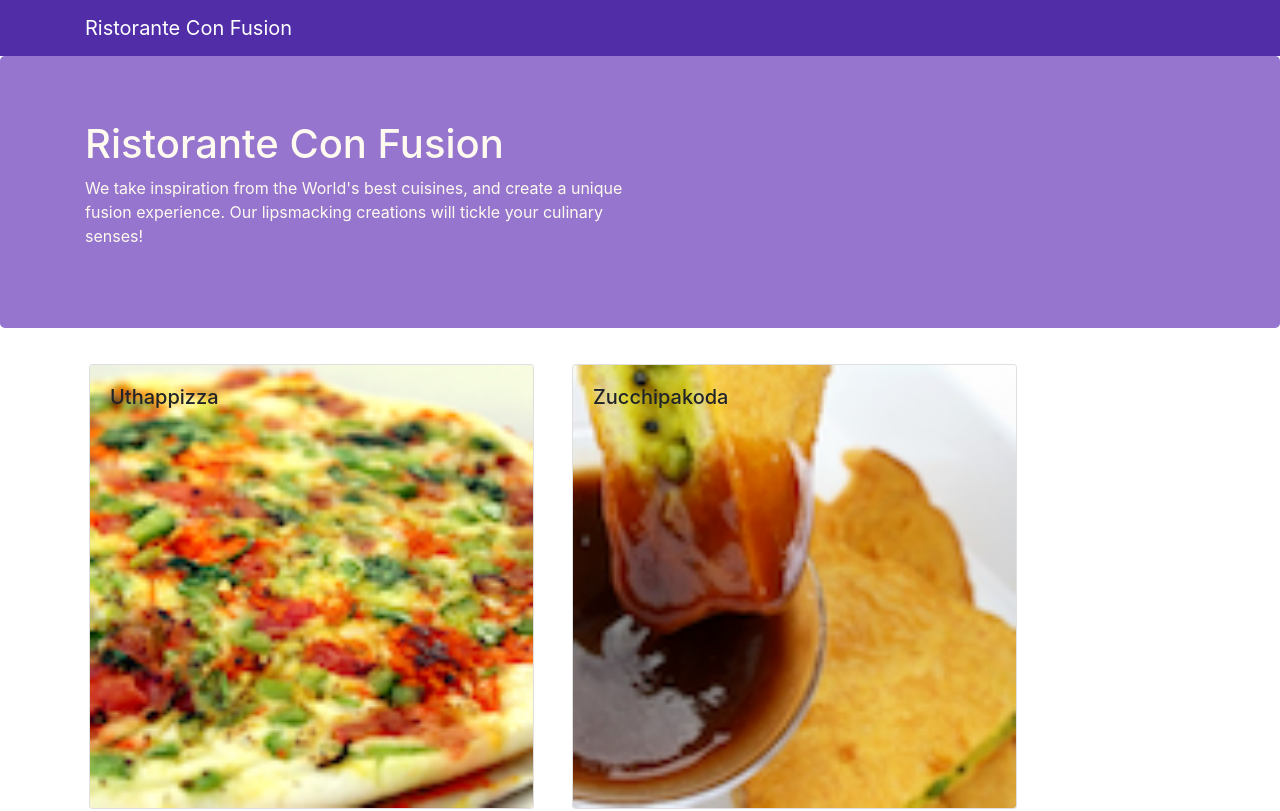
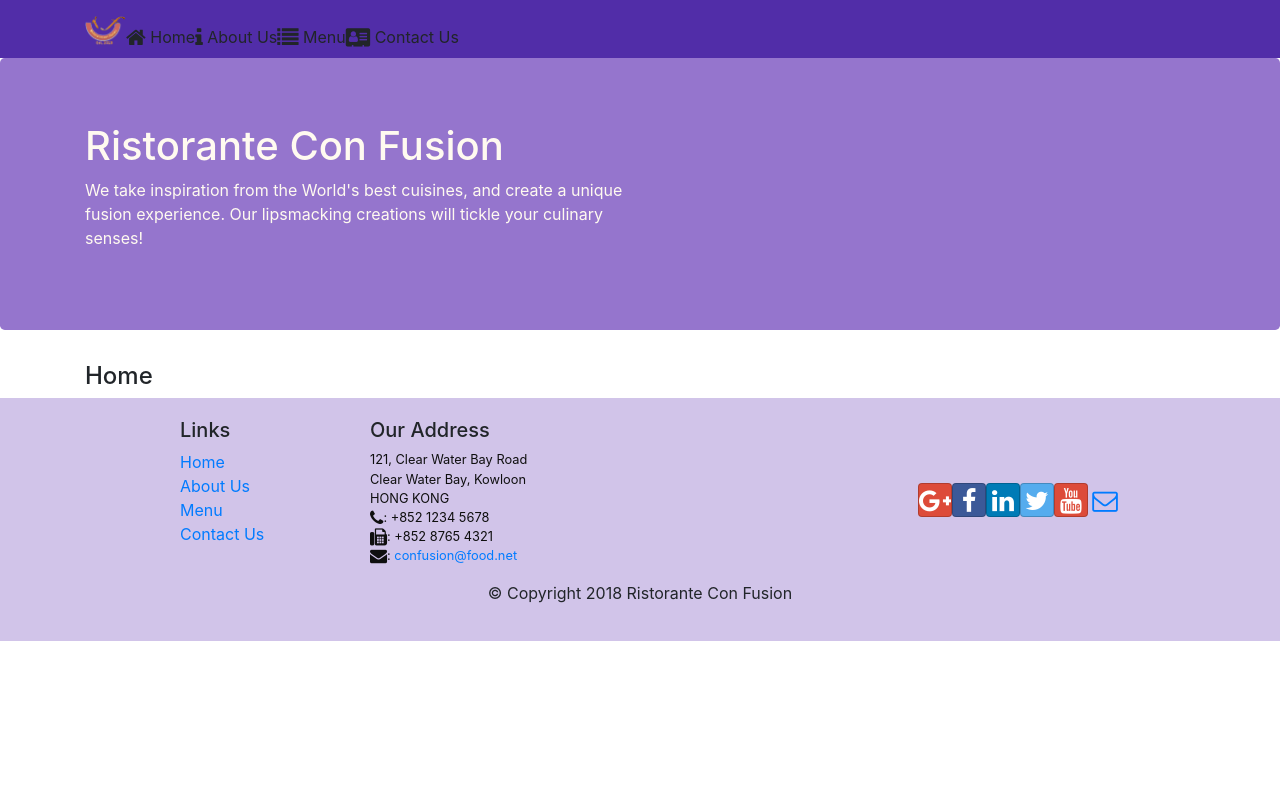
Before and after one commit to ChristianKhan/Ristorante-react, a React (Create React App) app: page /home in a window 1280 px wide. Shown: the top 811 px of the page. Built offline with nearby package versions, Linux system fonts and the light colour scheme.

Commit message:
Header/Footer Navbar update, Routes added

```diff
--- a/package.json
+++ b/package.json
@@ -8,6 +8,7 @@
     "react": "^16.9.0",
     "react-dom": "^16.9.0",
     "react-popper": "0.9.2",
+    "react-router-dom": "4.2.2",
     "react-scripts": "3.1.0",
     "reactstrap": "5.0.0"
   },
--- a/src/App.js
+++ b/src/App.js
@@ -1,6 +1,8 @@
   import React, { Component } from 'react';
   import './App.css';
   import Main from './components/MainComponent';
+  import { BrowserRouter } from 'react-router-dom';
+
 
 
 
@@ -9,9 +11,11 @@
 
   render() {
     return (
+      <BrowserRouter>
       <div>
         <Main />
       </div>
+      </BrowserRouter>
     );
   }
 }
--- a/src/components/FooterComponent.js
+++ b/src/components/FooterComponent.js
@@ -1,5 +1,5 @@
 import React from 'react';
-
+import { Link } from 'react-router-dom';
 function Footer(props) {
     return (
         <div className="footer">
@@ -8,10 +8,10 @@
                     <div className="col-4 offset-1 col-sm-2">
                         <h5>Links</h5>
                         <ul className="list-unstyled">
-                            <li><a href="#">Home</a></li>
-                            <li><a href="#">About</a></li>
-                            <li><a href="#">Menu</a></li>
-                            <li><a href="contactus.html">Contact</a></li>
+                        <li><Link to='/home'>Home</Link></li>
+                        <li><Link to='/aboutus'>About Us</Link></li>
+                        <li><Link to='/menu'>Menu</Link></li>
+                        <li><Link to='/contactus'>Contact Us</Link></li>
                         </ul>
                     </div>
                     <div className="col-7 col-sm-5">
--- a/src/components/HeaderComponent.js
+++ b/src/components/HeaderComponent.js
@@ -1,12 +1,60 @@
 import React, { Component } from 'react';
-import { Navbar, NavbarBrand, Jumbotron } from 'reactstrap';
+import { Navbar, NavbarBrand, Nav, NavbarToggler, Collapse, NavItem, Jumbotron } from 'reactstrap';
+import { NavLink } from 'react-router-dom';
 class Header extends Component {
+
+
+    /* State from line 21 created and stored here */
+    constructor(props){
+        super(props);
+        this.state = {
+            isNavOpen: false
+        };
+    /* bind toggleNav on line 33 to method on line 19 */
+        this.toggleNav = this.toggleNav.bind(this);
+    }
+    /* Method for line 33 here
+        When executed, value for isNavOpen is swaped
+    */
+    toggleNav() {
+        this.setState({
+            isNavOpen: !this.state.isNavOpen
+        });
+    }
+
+
     render() {
         return (
             <React.Fragment>
-                <Navbar dark>
+                {/* Navbar Links here shown only for md-lg screen sizes*/}
+                <Navbar dark expand="md">
                     <div className="container">
-                        <NavbarBrand href="/">Ristorante Con Fusion</NavbarBrand>
+                {/* NavLinks expanded and shown here with NavbarToggler */}
+                        <NavbarToggler onClick={this.toggleNav} />
+                        <NavbarBrand className="mr-auto" href="/">
+                            <img src="assets/images/logo.png" height="30" width="41" alt="Ristorante Con Fusion" />
+                        </NavbarBrand>
+                {/* Collapse if screen extrasmall or small */}
+                        <Collapse isOpen={this.state.isNavOpen} navbar>
+                            <Nav navbar>
+                                <NavItem>
+                                    <NavLink className="nav-link" to="/home"></NavLink>
+                                        <span className="fa fa-home fa-lg"></span> Home
+                                </NavItem>
+                                <NavItem>
+                                    <NavLink className="nav-link" to="/aboutus"></NavLink>
+                                        <span className="fa fa-info fa-lg"></span> About Us
+                                </NavItem>
+                                <NavItem>
+                                    <NavLink className="nav-link" to="/menu"></NavLink>
+                                        <span className="fa fa-list fa-lg"></span> Menu
+                                </NavItem>
+                                <NavItem>
+                                    <NavLink className="nav-link" to="/contactus"></NavLink>
+                                        <span className="fa fa-address-card fa-lg"></span> Contact Us
+                                </NavItem>
+                            </Nav>
+                            </Collapse>
                     </div>
                 </Navbar>
                 <Jumbotron>
--- /dev/null
+++ b/src/components/HomeComponent.js
@@ -0,0 +1,11 @@
+import React from 'react';
+
+function Home(props) {
+    return(
+        <div className="container">
+            <h4>Home</h4>
+        </div>
+    );
+}
+
+export default Home;
--- a/src/components/MainComponent.js
+++ b/src/components/MainComponent.js
@@ -1,9 +1,11 @@
 import React, { Component } from 'react';
+import Home from './HomeComponent';
 import Header from './HeaderComponent';
 import Footer from './FooterComponent';
 import Menu from './MenuComponents';
 import DishDetail from './DishdetailComponent';
 import { DISHES } from '../shared/dishes';
+import { Switch, Route, Redirect } from 'react-router-dom';
 
 class Main extends Component {
 
@@ -11,7 +13,6 @@
     super(props);
     this.state = {
         dishes: DISHES,
-        selectedDish: null
     };
   }
 
@@ -20,11 +21,19 @@
   }
 
   render() {
+    const HomePage = () => {
+      return(
+        <Home />
+      )
+    }
     return (
       <div>
         <Header />
-        <Menu dishes={this.state.dishes} onClick={(dishId) => this.onDishSelect(dishId)} />
-        <DishDetail dish={this.state.dishes.filter((dish) => dish.id === this.state.selectedDish)[0]} />
+        <Switch>
+        <Route path = "/home" component={HomePage} />
+        <Route exact path = "/menu" component={() => <Menu dishes={this.state.dishes} />} />
+        <Redirect to = "/home" />
+        </Switch>
         <Footer />
       </div>
 
```
Also changed, not shown: src/components/MainComponent 2.js (added, +36 -0 lines), test.js (deleted, +0 -97 lines), 2 other files (tests, documents, lock files or other folders).
